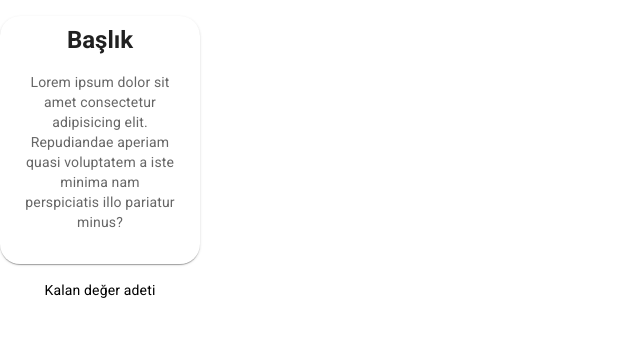
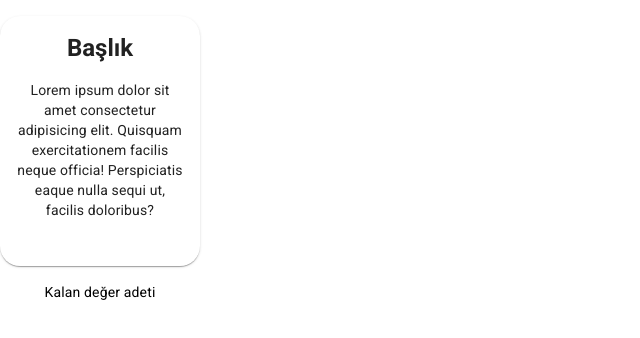
Before and after one commit to FKenan/mesleki-degerler, a React (Vite) app: page / in a window 1280 px wide. Shown: the top 338 px of the page, without its empty margins (0-640 px from the left). Built offline with nearby package versions, Linux system fonts and the light colour scheme.

Commit message:
Refactor ValueStack component layout and improve hover effects on action areas

```diff
--- a/src/components/ValueStack.jsx
+++ b/src/components/ValueStack.jsx
@@ -12,21 +12,41 @@ export default function ValueStack() {
     <Box maxWidth={200}>
       <Card
         sx={{
+          minHeight: 250,
           borderRadius: 5,
-          p: 1,
           my: 2,
           textAlign: "center",
           position: "relative",
         }}
       >
-        <Typography variant="h5" fontWeight="bold">
+        <CardActionArea
+          sx={{
+            borderRadius: 0,
+            position: "absolute",
+            width: 40,
+            height: "100%",
+            left: 0,
+            ":hover": { bgcolor: "error.main", opacity: 0.6 },
+          }}
+        ></CardActionArea>
+        <CardActionArea
+          sx={{
+            borderRadius: 0,
+            position: "absolute",
+            width: 40,
+            height: "100%",
+            right: 0,
+            ":hover": { bgcolor: "success.main", opacity: 0.6 },
+          }}
+        ></CardActionArea>
+        <Typography variant="h5" fontWeight="bold" marginTop={2}>
           Başlık
         </Typography>
         <CardContent>
-          <Typography variant="body2" sx={{ color: "text.secondary" }}>
-            Lorem ipsum dolor sit amet consectetur adipisicing elit. Repudiandae
-            aperiam quasi voluptatem a iste minima nam perspiciatis illo
-            pariatur minus?
+          <Typography variant="body2">
+            Lorem ipsum dolor sit amet consectetur adipisicing elit. Quisquam
+            exercitationem facilis neque officia! Perspiciatis eaque nulla sequi
+            ut, facilis doloribus?
           </Typography>
         </CardContent>
       </Card>
```
